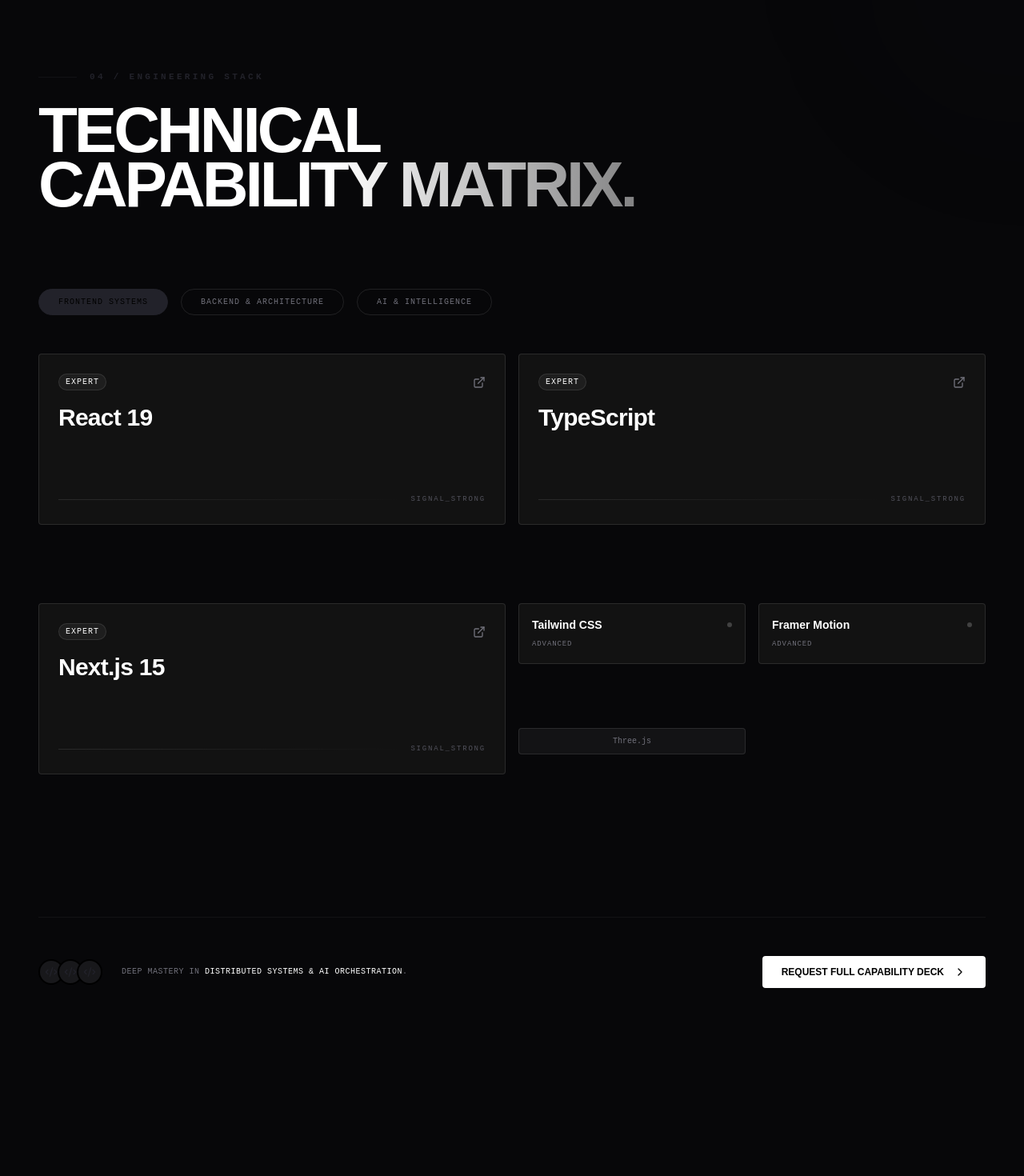
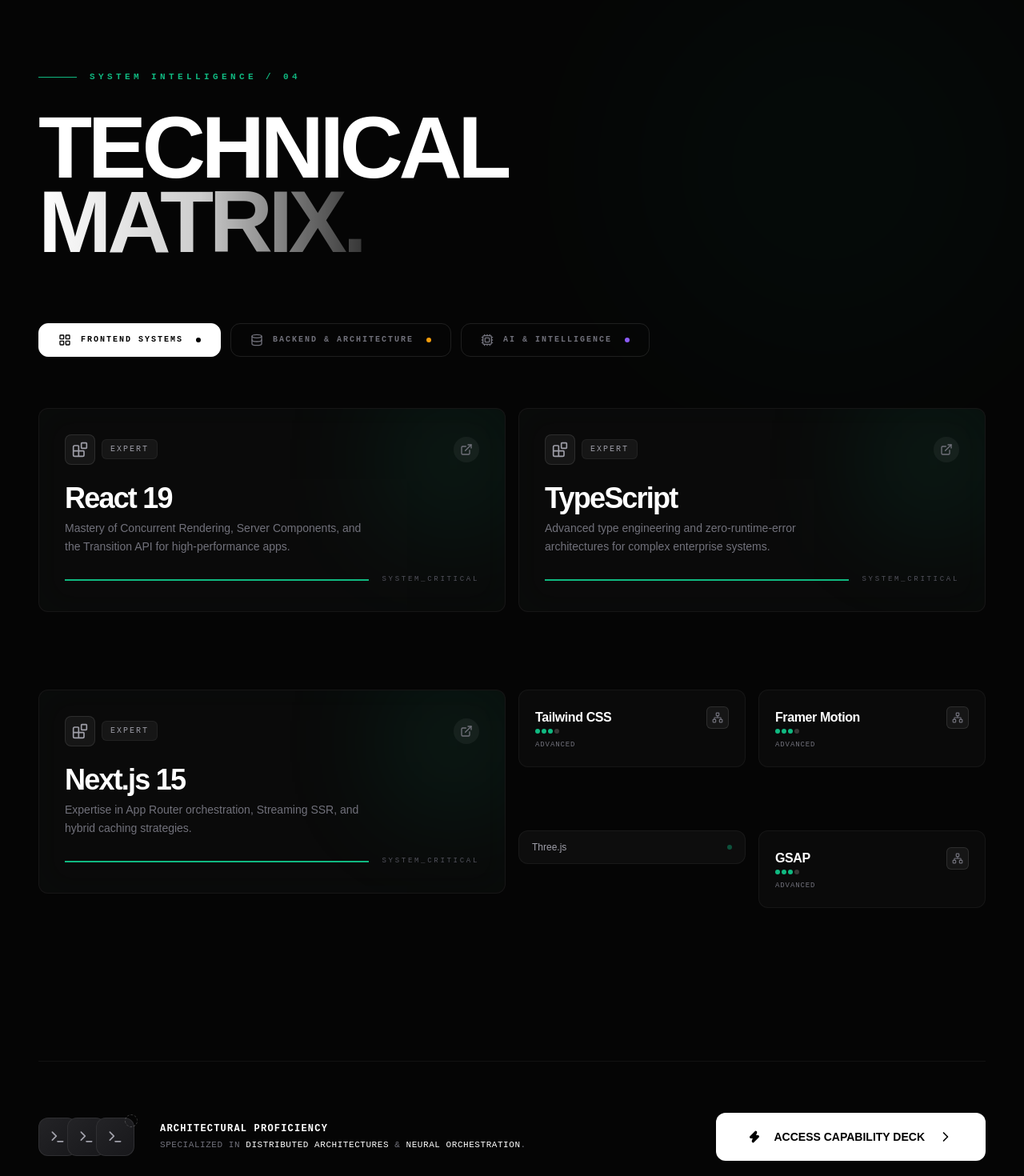
Before and after one commit to Aman-Bam/My_Portfolio, a React (Vite) app: page / in a window 1280 px wide. Shown: the part 6260-7730 px from the top of the page at 80% size. Built offline with nearby package versions, Linux system fonts and the light colour scheme; no server answers; what @imagekit/react would draw is missing.

Commit message:
feat: add portfolio Skills component and integrate into the main index page

```diff
--- a/src/components/portfolio/Skills.tsx
+++ b/src/components/portfolio/Skills.tsx
@@ -1,10 +1,18 @@
 import { memo, useState } from 'react';
-import { motion } from 'framer-motion';
+import { motion, AnimatePresence } from 'framer-motion';
 import { useNavigate } from 'react-router-dom';
 import {
   Code2,
   ChevronRight,
-  ExternalLink
+  ExternalLink,
+  LayoutGrid,
+  Server,
+  Cpu,
+  Database,
+  Terminal,
+  Zap,
+  Blocks,
+  Network
 } from 'lucide-react';
 
 type Proficiency = 'Expert' | 'Advanced' | 'Proficient' | 'Learning';
@@ -20,13 +28,17 @@
 interface SkillGroup {
   label: string;
   color: string;
+  accent: string;
+  icon: React.ReactNode;
   skills: Skill[];
 }
 
 const SKILL_GROUPS: SkillGroup[] = [
   {
     label: 'Frontend Systems',
-    color: 'mint',
+    color: 'emerald',
+    accent: '#10b981',
+    icon: <LayoutGrid className="w-4 h-4" />,
     skills: [
       {
         name: 'React 19',
@@ -49,11 +61,14 @@
       { name: 'Tailwind CSS', proficiency: 'Advanced' },
       { name: 'Framer Motion', proficiency: 'Advanced' },
       { name: 'Three.js', proficiency: 'Proficient' },
+      { name: 'GSAP', proficiency: 'Advanced' },
     ]
   },
   {
     label: 'Backend & Architecture',
     color: 'amber',
+    accent: '#f59e0b',
+    icon: <Database className="w-4 h-4" />,
     skills: [
       {
         name: 'Node.js',
@@ -61,8 +76,8 @@
         statement: 'Building high-throughput, event-driven microservices and real-time WebSocket systems.',
         projectLink: '#projects'
       },
-      { name: 'Python', proficiency: 'Advanced' },
-      { name: 'Go', proficiency: 'Learning' },
+      { name: 'Express', proficiency: 'Expert' },
+      { name: 'Python', proficiency: 'Learning' },
       { name: 'PostgreSQL', proficiency: 'Advanced' },
       { name: 'MongoDB', proficiency: 'Advanced' },
       { name: 'Redis', proficiency: 'Advanced' },
@@ -70,77 +85,134 @@
   },
   {
     label: 'AI & Intelligence',
-    color: 'purple-400',
+    color: 'violet',
+    accent: '#8b5cf6',
+    icon: <Cpu className="w-4 h-4" />,
     skills: [
+      { name: 'Agentic Workflows', proficiency: 'Expert' },
+      { name: 'Prompt Engineering', proficiency: 'Expert' },
       {
         name: 'LLM Orchestration',
         proficiency: 'Advanced',
         statement: 'Integrating Gemini/GPT with tool-calling and RAG for intelligent autonomous agents.'
       },
-      { name: 'Agentic Workflows', proficiency: 'Advanced' },
       { name: 'Vector DBs', proficiency: 'Proficient' },
-      { name: 'Prompt Engineering', proficiency: 'Expert' },
     ]
   }
 ];
 
-const CoreSkillTile = memo(({ skill, color }: { skill: Skill, color: string }) => (
+const CoreSkillTile = memo(({ skill, color, accent }: { skill: Skill, color: string, accent: string }) => (
   <motion.div
-    whileHover={{ y: -5, borderColor: `var(--color-${color})` }}
-    className={`col-span-2 row-span-2 group relative bg-[#121212] border border-white/10 rounded-sm p-6 flex flex-col justify-between transition-all duration-300 hover:shadow-[0_10px_30px_rgba(0,0,0,0.5)]`}
-    style={{ willChange: 'transform' }} // GPU hint
+    whileHover={{ y: -5 }}
+    className="col-span-2 row-span-2 group relative bg-[#0a0a0a] border border-white/5 rounded-xl p-8 flex flex-col justify-between overflow-hidden"
   >
-    <div className="space-y-4">
+    {/* Animated Background Gradient */}
+    <div
+      className="absolute top-0 right-0 w-32 h-32 blur-[80px] opacity-20 group-hover:opacity-40 transition-opacity duration-500"
+      style={{ backgroundColor: accent }}
+    />
+
+    <div className="relative z-10 space-y-6">
       <div className="flex items-center justify-between">
-        <span className={`text-[10px] font-mono uppercase tracking-widest px-2 py-0.5 rounded-full border border-white/10 text-white bg-white/5`}>
+        <div className="flex items-center gap-2">
+          <div className="p-2 rounded-lg bg-white/5 border border-white/10 group-hover:border-white/20 transition-colors">
+            <Blocks className="w-5 h-5 text-zinc-400 group-hover:text-white transition-colors" />
+          </div>
+          <span className="text-[10px] font-mono uppercase tracking-[0.2em] px-2.5 py-1 rounded-md border border-white/5 text-zinc-400 bg-white/5">
             {skill.proficiency}
           </span>
+        </div>
         {skill.projectLink && (
-          <a href={skill.projectLink} className="text-zinc-500 hover:text-white transition-colors">
+          <motion.a
+            whileHover={{ scale: 1.1 }}
+            href={skill.projectLink}
+            className="w-8 h-8 flex items-center justify-center rounded-full bg-white/5 text-zinc-500 hover:text-white hover:bg-white/10 transition-all"
+          >
             <ExternalLink className="w-4 h-4" />
-          </a>
+          </motion.a>
         )}
       </div>
-      <h3 className="font-display text-3xl font-black tracking-tight text-white group-hover:text-mint transition-colors">
+
+      <div className="space-y-2">
+        <h3 className="font-display text-4xl font-black tracking-tighter text-white leading-none">
           {skill.name}
         </h3>
-      <p className="text-zinc-500 text-sm font-mono leading-relaxed opacity-0 group-hover:opacity-100 transform translate-y-2 group-hover:translate-y-0 transition-all duration-300">
+        <p className="text-zinc-500 text-sm font-medium leading-relaxed max-w-sm">
           {skill.statement}
         </p>
       </div>
+    </div>
 
-    <div className="flex items-center gap-2 pt-4">
-      <div className={`h-[1px] flex-1 bg-gradient-to-r from-white/10 to-transparent`} />
-      <span className="text-[9px] font-mono text-zinc-600 uppercase tracking-[0.2em]">Signal_Strong</span>
+    <div className="relative z-10 flex items-center gap-4 pt-6">
+      <div className="h-[2px] flex-1 bg-white/5 overflow-hidden">
+        <motion.div
+          initial={{ x: '-100%' }}
+          whileInView={{ x: '0%' }}
+          transition={{ duration: 1, delay: 0.5 }}
+          className="h-full w-full"
+          style={{ backgroundColor: accent }}
+        />
       </div>
+      <span className="text-[9px] font-mono text-zinc-600 uppercase tracking-[0.3em]">System_Critical</span>
+    </div>
+
+    {/* Decorative Border Glow */}
+    <div
+      className="absolute inset-0 border border-white/0 group-hover:border-white/10 transition-colors duration-500 rounded-xl"
+      style={{ boxShadow: `inset 0 0 40px ${accent}05` }}
+    />
   </motion.div>
 ));
 
-const StandardSkillTile = memo(({ skill, color }: { skill: Skill, color: string }) => (
+const StandardSkillTile = memo(({ skill, accent }: { skill: Skill, accent: string }) => (
   <motion.div
-    whileHover={{ y: -3 }}
-    className="col-span-1 row-span-1 bg-[#121212] border border-white/10 rounded-sm p-4 flex flex-col justify-between hover:border-mint/30 transition-all duration-300"
-    style={{ willChange: 'transform' }}
+    whileHover={{ y: -3, scale: 1.02 }}
+    className="col-span-1 row-span-1 bg-[#0a0a0a] border border-white/5 rounded-xl p-5 flex flex-col justify-between group relative overflow-hidden transition-all duration-300"
   >
-    <div className="flex items-center justify-between gap-2">
-      <h4 className="font-display font-bold text-sm text-white truncate">{skill.name}</h4>
-      <div className={`w-1.5 h-1.5 rounded-full bg-white/20`} />
+    <div className="flex items-center justify-between">
+      <h4 className="font-display font-bold text-base text-white tracking-tight">{skill.name}</h4>
+      <div className="p-1.5 rounded-md bg-white/5 border border-white/10 group-hover:border-white/20">
+        <Network className="w-3.5 h-3.5 text-zinc-500 group-hover:text-white" />
       </div>
-    <span className="text-[9px] font-mono text-zinc-500 uppercase tracking-widest mt-2">
+    </div>
+
+    <div className="space-y-2">
+      <div className="flex items-center gap-1.5">
+        <div className="flex gap-0.5">
+          {[1, 2, 3, 4].map((i) => (
+            <div
+              key={i}
+              className={`w-1.5 h-1.5 rounded-full ${i <= 3 ? '' : 'opacity-20'}`}
+              style={{ backgroundColor: i <= 3 ? accent : 'currentColor' }}
+            />
+          ))}
+        </div>
+      </div>
+      <span className="text-[9px] font-mono text-zinc-500 uppercase tracking-widest block">
         {skill.proficiency}
       </span>
+    </div>
+
+    {/* Subtle Hover Glow */}
+    <div
+      className="absolute inset-0 opacity-0 group-hover:opacity-100 transition-opacity duration-300 pointer-events-none"
+      style={{ background: `radial-gradient(circle at top right, ${accent}10, transparent 70%)` }}
+    />
   </motion.div>
 ));
 
-const MicroSkillTile = memo(({ skill }: { skill: Skill }) => (
+const MicroSkillTile = memo(({ skill, accent }: { skill: Skill, accent: string }) => (
   <motion.div
-    whileHover={{ scale: 1.02 }}
-    className="col-span-1 row-span-1 bg-white/5 border border-white/10 rounded-sm px-3 py-2 flex items-center justify-center group transition-all duration-300"
-    style={{ willChange: 'transform' }}
+    whileHover={{ scale: 1.05 }}
+    className="col-span-1 row-span-1 bg-[#0d0d0d] border border-white/5 rounded-xl px-4 py-3 flex items-center justify-between group transition-all duration-300"
   >
-    <span className={`text-[10px] font-mono text-zinc-500 group-hover:text-mint transition-colors ${skill.proficiency === 'Learning' ? 'animate-pulse text-amber' : ''}`}>
+    <span className="text-xs font-medium text-zinc-400 group-hover:text-white transition-colors">
       {skill.name}
     </span>
+    <div
+      className={`w-1.5 h-1.5 rounded-full ${skill.proficiency === 'Learning' ? 'animate-pulse' : 'opacity-40'}`}
+      style={{ backgroundColor: accent }}
+    />
   </motion.div>
 ));
 
@@ -149,84 +221,109 @@
   visible: {
     opacity: 1,
     transition: {
-      staggerChildren: 0.05
+      staggerChildren: 0.08
     }
   }
 };
 
 const tileVariants = {
-  hidden: { opacity: 0, y: 10 },
+  hidden: { opacity: 0, scale: 0.95, y: 20 },
   visible: {
     opacity: 1,
+    scale: 1,
     y: 0,
     transition: {
-      duration: 0.4,
-      ease: "easeOut"
+      duration: 0.5,
+      ease: [0.23, 1, 0.32, 1]
     }
   }
 };
 
 const Skills = () => {
   const [activeGroup, setActiveGroup] = useState(0);
-
   const navigate = useNavigate();
 
   return (
-    <section id="skills" className="relative py-32 px-6 md:px-12 max-w-7xl mx-auto overflow-hidden">
-      {/* Optimized background decoration */}
-      <div className="absolute top-0 right-0 -translate-y-1/2 translate-x-1/2 w-[400px] h-[400px] bg-mint/5 rounded-full blur-[80px] pointer-events-none" />
+    <section id="skills" className="relative py-32 px-6 md:px-12 max-w-7xl mx-auto overflow-hidden bg-[#050505]">
+      {/* Dynamic Background */}
+      <div className="absolute top-0 inset-x-0 h-px bg-gradient-to-r from-transparent via-white/10 to-transparent" />
+      <div className="absolute top-0 right-0 w-[500px] h-[500px] blur-[120px] opacity-[0.03] pointer-events-none rounded-full" style={{ backgroundColor: SKILL_GROUPS[activeGroup].accent }} />
 
       {/* Section Header */}
-      <div className="relative mb-24">
-        <div className="flex items-center gap-4 mb-6">
-          <div className="h-[1px] w-12 bg-mint/40" />
-          <p className="font-mono text-[11px] tracking-[0.3em] uppercase text-mint font-bold">
-            04 / Engineering Stack
+      <div className="relative mb-20">
+        <motion.div
+          initial={{ opacity: 0, x: -20 }}
+          whileInView={{ opacity: 1, x: 0 }}
+          transition={{ duration: 0.6 }}
+          className="flex items-center gap-4 mb-8"
+        >
+          <div className="h-px w-12" style={{ backgroundColor: SKILL_GROUPS[activeGroup].accent }} />
+          <p className="font-mono text-[11px] tracking-[0.4em] uppercase font-bold" style={{ color: SKILL_GROUPS[activeGroup].accent }}>
+            System Intelligence / 04
           </p>
-        </div>
+        </motion.div>
 
-        <h2 className="font-display font-black tracking-tighter leading-[0.85] text-white mb-8" style={{ fontSize: 'clamp(48px, 8vw, 80px)' }}>
+        <h2 className="font-display font-black tracking-tighter leading-[0.85] text-white mb-8" style={{ fontSize: 'clamp(48px, 10vw, 110px)' }}>
           TECHNICAL<br />
-          <span className="text-transparent bg-clip-text bg-gradient-to-r from-white via-white to-white/50">
-            CAPABILITY MATRIX.
+          <span className="text-transparent bg-clip-text bg-gradient-to-r from-white via-white/80 to-white/20">
+            MATRIX.
           </span>
         </h2>
       </div>
 
-      {/* Group Navigation */}
-      <div className="flex flex-wrap gap-4 mb-12">
+      {/* Modern Category Navigation */}
+      <div className="flex flex-wrap gap-3 mb-16">
         {SKILL_GROUPS.map((group, i) => (
           <button
             key={group.label}
             onClick={() => setActiveGroup(i)}
-            className={`px-6 py-2 rounded-full font-mono text-[10px] uppercase tracking-widest border transition-all duration-300 ${
+            className={`group relative flex items-center gap-3 px-6 py-3 rounded-xl font-mono text-[10px] uppercase tracking-[0.2em] transition-all duration-500 overflow-hidden border ${
               activeGroup === i
-              ? `bg-mint text-black border-mint`
-              : 'border-white/10 text-zinc-500 hover:border-mint/40 hover:text-white'
+              ? 'bg-white text-black border-white'
+              : 'bg-transparent text-zinc-500 border-white/10 hover:border-white/30 hover:text-white'
             }`}
           >
-            {group.label}
+            <span className={`relative z-10 transition-colors duration-500 ${activeGroup === i ? 'text-black' : 'group-hover:text-white'}`}>
+              {group.icon}
+            </span>
+            <span className="relative z-10 font-bold">{group.label}</span>
+
+            {/* Status Dot */}
+            <span className="relative z-10 flex h-1.5 w-1.5 ml-1">
+              <span className={`animate-ping absolute inline-flex h-full w-full rounded-full opacity-75 ${activeGroup === i ? 'bg-black' : ''}`} style={{ backgroundColor: activeGroup === i ? '' : group.accent }}></span>
+              <span className={`relative inline-flex rounded-full h-1.5 w-1.5 ${activeGroup === i ? 'bg-black' : ''}`} style={{ backgroundColor: activeGroup === i ? '' : group.accent }}></span>
+            </span>
+
+            {/* Hover Background Effect */}
+            {activeGroup !== i && (
+              <div
+                className="absolute inset-0 opacity-0 group-hover:opacity-10 transition-opacity duration-500"
+                style={{ backgroundColor: group.accent }}
+              />
+            )}
           </button>
         ))}
       </div>
 
-      {/* Optimized Bento Grid */}
+      {/* Grid Display */}
+      <div className="relative min-h-[600px]">
+        <AnimatePresence mode="wait">
           <motion.div
             key={activeGroup}
             variants={gridVariants}
             initial="hidden"
-        whileInView="visible"
-        viewport={{ once: true, margin: "-100px" }}
-        className="grid grid-cols-2 md:grid-cols-4 gap-4 auto-rows-[140px]"
+            animate="visible"
+            exit="hidden"
+            className="grid grid-cols-2 md:grid-cols-4 gap-4 auto-rows-[160px]"
           >
             {SKILL_GROUPS[activeGroup].skills.map((skill) => {
               let Content;
               if (skill.proficiency === 'Expert') {
-            Content = <CoreSkillTile skill={skill} color={SKILL_GROUPS[activeGroup].color} />;
+                Content = <CoreSkillTile skill={skill} color={SKILL_GROUPS[activeGroup].color} accent={SKILL_GROUPS[activeGroup].accent} />;
               } else if (skill.proficiency === 'Advanced') {
-            Content = <StandardSkillTile skill={skill} color={SKILL_GROUPS[activeGroup].color} />;
+                Content = <StandardSkillTile skill={skill} accent={SKILL_GROUPS[activeGroup].accent} />;
               } else {
-            Content = <MicroSkillTile skill={skill} />;
+                Content = <MicroSkillTile skill={skill} accent={SKILL_GROUPS[activeGroup].accent} />;
               }
 
               return (
@@ -240,28 +337,45 @@
               );
             })}
           </motion.div>
+        </AnimatePresence>
+      </div>
 
       {/* Footer Callout */}
-      <div id="capability-callout" className="mt-24 pt-12 border-t border-white/5 flex flex-col md:flex-row items-center justify-between gap-8">
-        <div className="flex items-center gap-6">
-          <div className="flex -space-x-2">
+      <div className="mt-32 pt-16 border-t border-white/5 flex flex-col lg:flex-row items-center justify-between gap-12">
+        <div className="flex flex-col md:flex-row items-center gap-8">
+          <div className="relative">
+            <div className="flex -space-x-3">
               {[1, 2, 3].map((i) => (
-              <div key={i} className="w-8 h-8 rounded-full border-2 border-black bg-zinc-900 flex items-center justify-center">
-                <Code2 className="w-4 h-4 text-mint" />
+                <div key={i} className="w-12 h-12 rounded-xl border border-white/10 bg-zinc-900 flex items-center justify-center relative overflow-hidden group">
+                  <div className="absolute inset-0 bg-gradient-to-br from-white/5 to-transparent group-hover:opacity-50 transition-opacity" />
+                  <Terminal className="w-5 h-5 text-zinc-400 group-hover:text-white transition-colors" />
                 </div>
               ))}
             </div>
-          <p className="text-[10px] font-mono text-zinc-500 uppercase tracking-wider">
-            Deep mastery in <span className="text-white">distributed systems & AI orchestration</span>.
+            <motion.div
+              animate={{ rotate: 360 }}
+              transition={{ duration: 10, repeat: Infinity, ease: "linear" }}
+              className="absolute -top-1 -right-1 w-4 h-4 rounded-full border border-dashed border-white/20"
+            />
+          </div>
+          <div className="space-y-1 text-center md:text-left">
+            <p className="text-xs font-mono text-white font-bold uppercase tracking-widest">Architectural Proficiency</p>
+            <p className="text-[11px] font-mono text-zinc-500 uppercase tracking-wider">
+              Specialized in <span className="text-white">Distributed Architectures</span> & <span className="text-white">Neural Orchestration</span>.
             </p>
+          </div>
         </div>
 
         <button
           onClick={() => navigate('/capability-deck')}
-          className="group flex items-center gap-3 bg-white text-black px-6 py-3 rounded-sm font-display font-bold text-xs hover:bg-mint transition-all duration-300"
+          className="group relative flex items-center gap-4 bg-white text-black px-10 py-5 rounded-xl font-display font-black text-sm hover:bg-zinc-200 transition-all duration-500"
         >
-          REQUEST FULL CAPABILITY DECK
-          <ChevronRight className="w-4 h-4 group-hover:translate-x-1 transition-transform" />
+          <Zap className="w-4 h-4 fill-current" />
+          ACCESS CAPABILITY DECK
+          <ChevronRight className="w-5 h-5 group-hover:translate-x-2 transition-transform duration-500" />
+
+          {/* Subtle Glow */}
+          <div className="absolute inset-0 rounded-xl bg-white/20 blur-xl opacity-0 group-hover:opacity-100 transition-opacity pointer-events-none" />
         </button>
       </div>
     </section>
```
Also changed, not shown: src/pages/Index.tsx (+4 -9 lines). Lines whose indentation alone changed are shown as unchanged.
